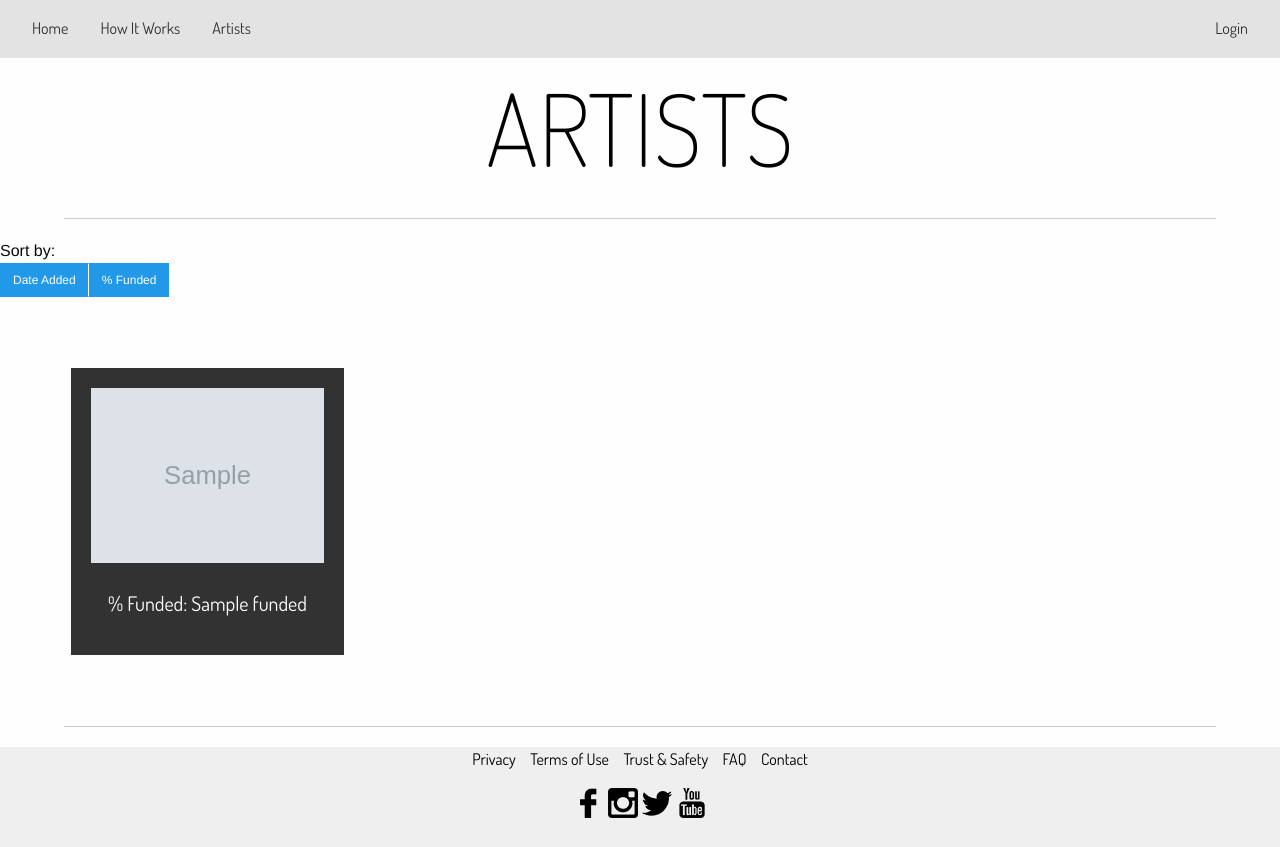
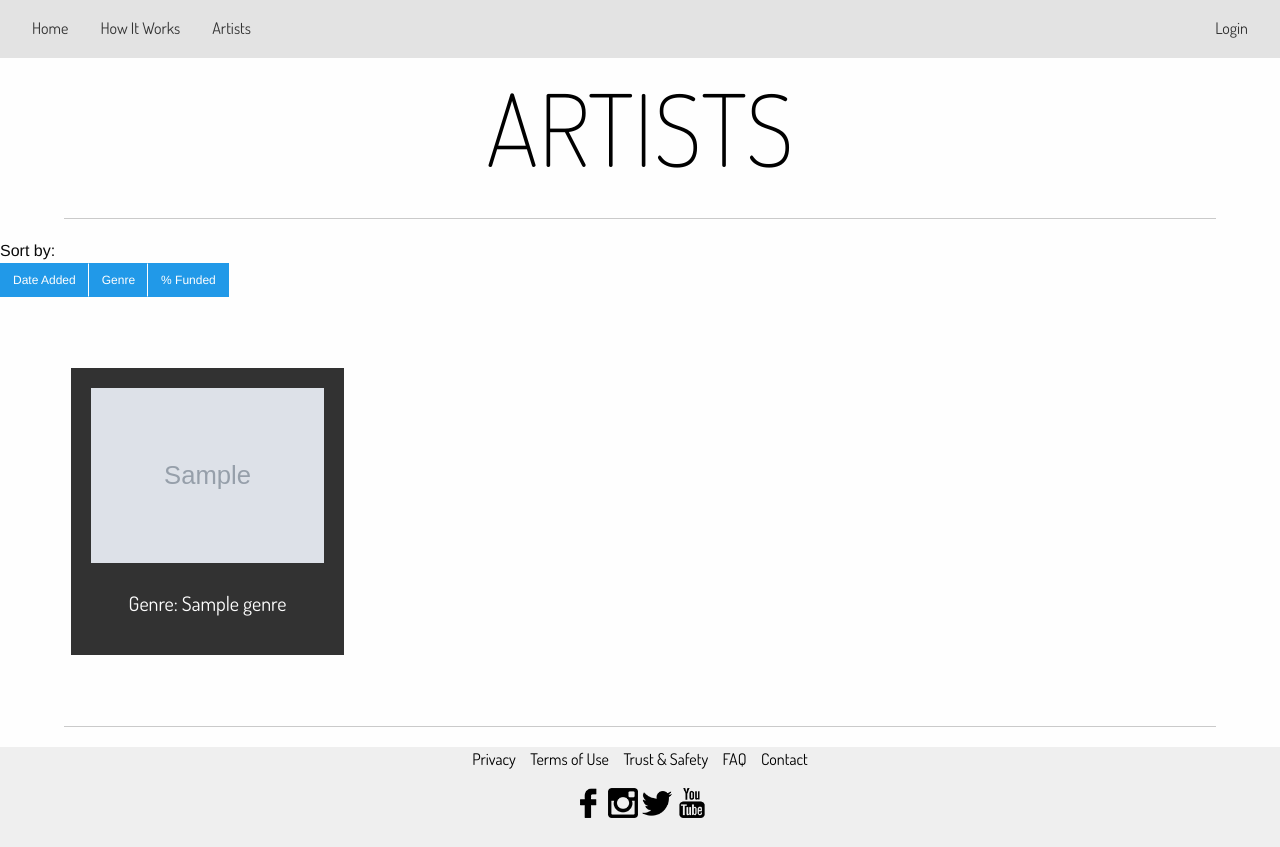
Before and after one commit to localastronaut/perdiem-django, a Django app: template templates/artist/artist_list.html in a window 1280 px wide. Run offline with Django 3.2, Linux system fonts and the light colour scheme; the template is opened without the code that fills it: most values are stand-ins (such as "Sample title", 1, 10 or a date in 2020); grey boxes marked "Sample" are stand-in pictures.

Commit message:
Added ability to sort artists by genre

```diff
--- a/templates/artist/artist_list.html
+++ b/templates/artist/artist_list.html
@@ -13,6 +13,7 @@
     Sort by:
     <div class="small button-group">
         <a href="?sort=date" class="button">Date Added</a>
+        <a href="?sort=genre" class="button">Genre</a>
         <a href="?sort=funded" class="button">% Funded</a>
     </div>
     <div class="row small-up-1 medium-up-2 large-up-4 artistlist">
@@ -22,7 +23,9 @@
                     <img src="{{ artist.photo.img.url }}" />
                     <br />{{ artist.name }}
                 </a>
-                {% if artist.funded %}
+                {% if artist.genre %}
+                    <p>Genre: {{ artist.genre }}</p>
+                {% elif artist.funded %}
                     <p>% Funded: {{ artist.funded }}</p>
                 {% endif %}
             </div>
```
Also changed, not shown: perdiem/artist/views.py (+7 -1 lines).
